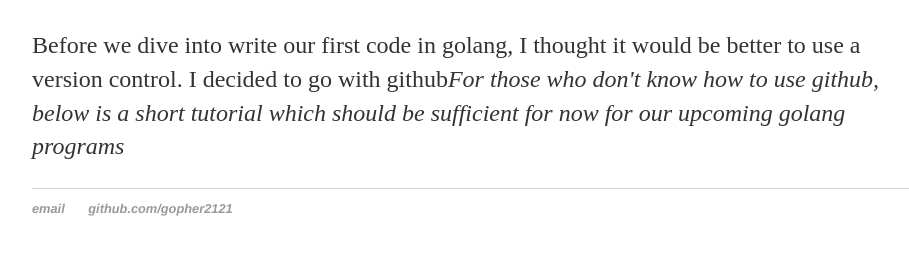
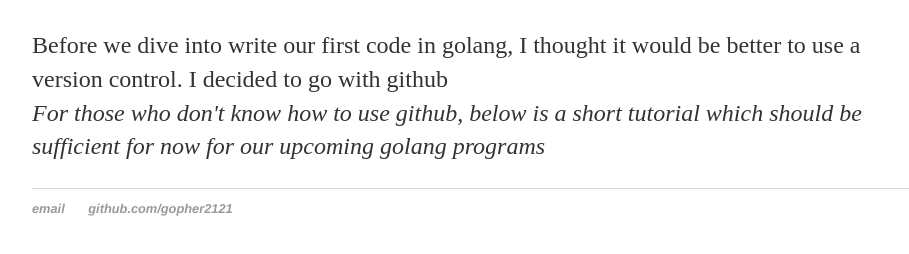
Before and after one commit to gopher2121/gopher2121.github.io, a plain HTML site: page blog.html in a window 1280 px wide. Shown: the part 168-422 px from the top of the page, without its empty margins (160-1069 px from the left). Drawn offline with Linux system fonts and the light colour scheme.

Commit message:
Update blog.html

```diff
--- a/blog.html
+++ b/blog.html
@@ -16,7 +16,7 @@
 		<div class="container">
     		<div class="blurb">
         		<h1>GITHUB - version control </h1>
-				<p>Before we dive into write our first code in golang, I thought it would be better to use a version control. I decided to go with github<em>For those who don't know how to use github, below is a short tutorial which should be sufficient for now for our upcoming golang programs<em> </p>
+				<p>Before we dive into write our first code in golang, I thought it would be better to use a version control. I decided to go with github<em> <br />For those who don't know how to use github, below is a short tutorial which should be sufficient for now for our upcoming golang programs<em> </p>
 
     		</div><!-- /.blurb -->
 		</div><!-- /.container -->
```
